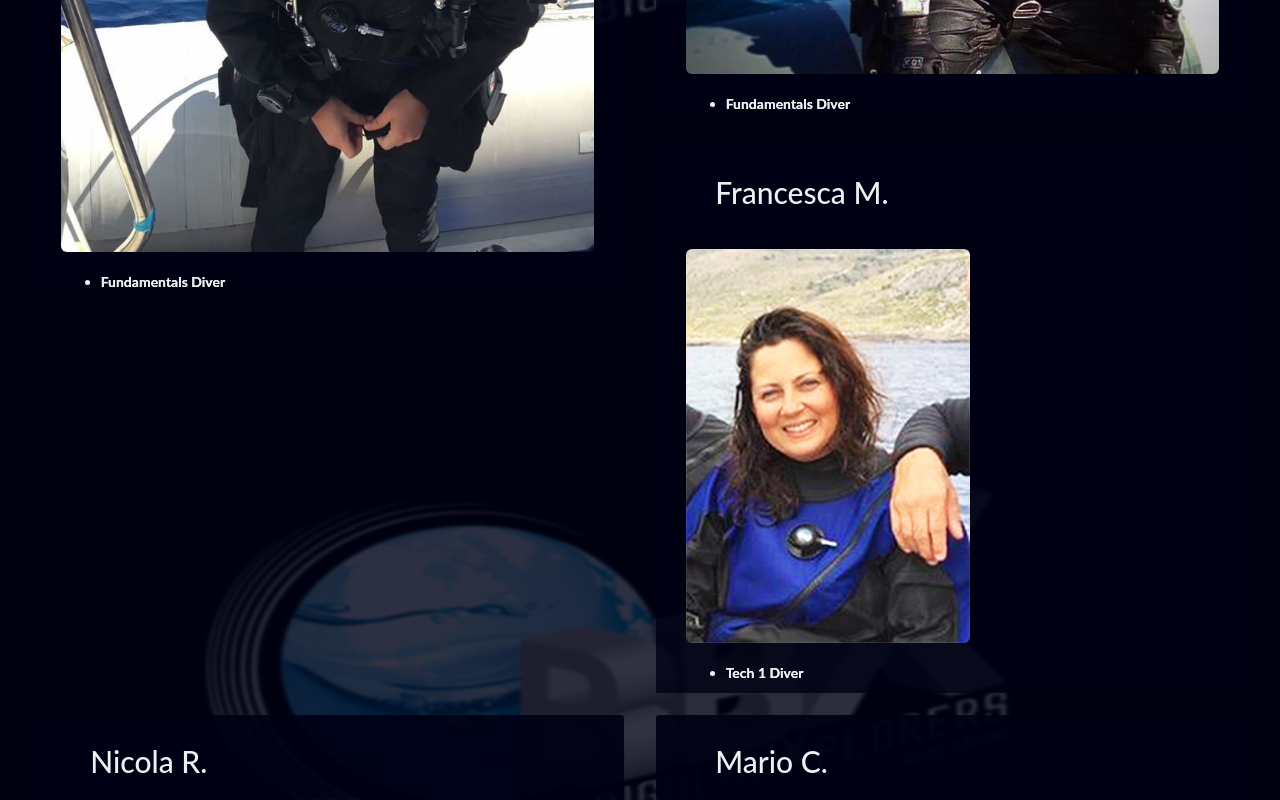
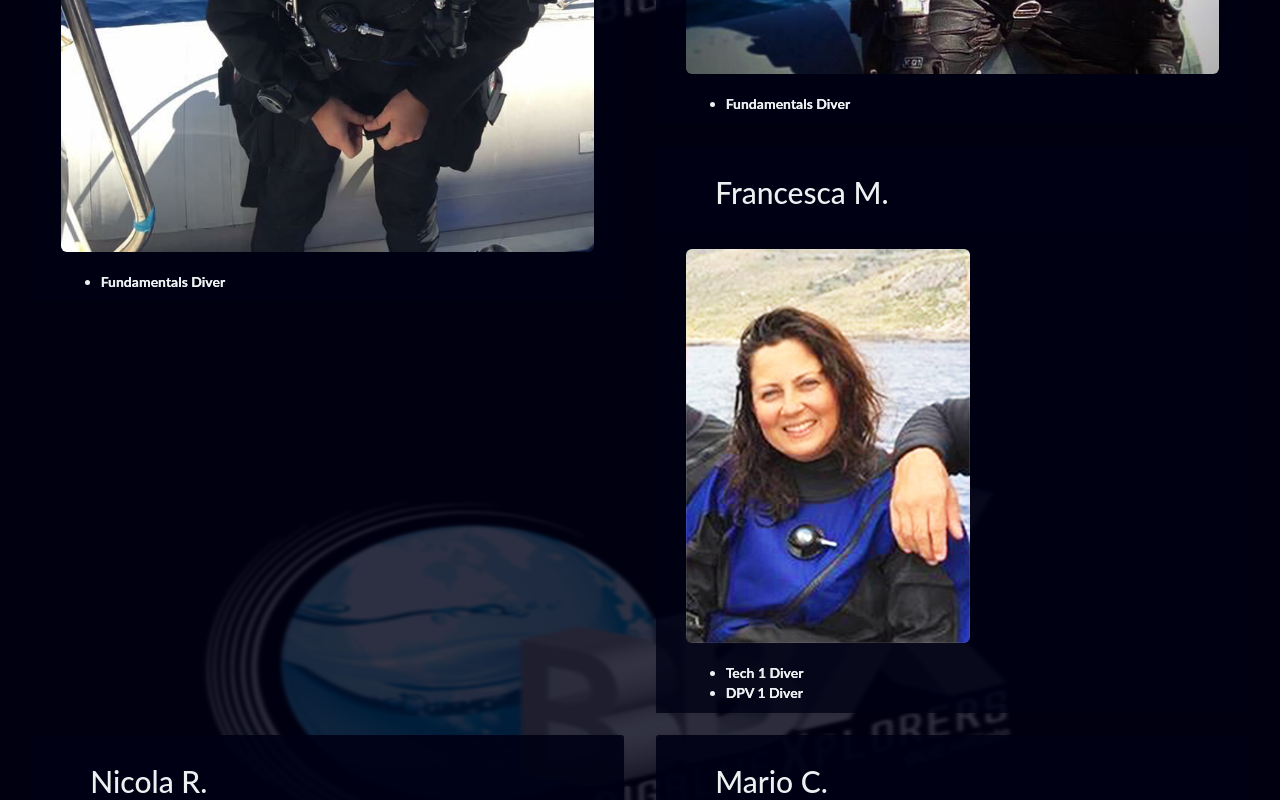
Before and after one commit to nicolarossi/BBX, a plain HTML site: page WebContent/associati.html in a window 1280 px wide. Shown: the part 2000-2800 px from the top of the page. Drawn offline with nearby package versions, Linux system fonts and the light colour scheme.

Commit message:
Added dpv fields

```diff
--- a/WebContent/data/mapping_associati.js
+++ b/WebContent/data/mapping_associati.js
@@ -1,8 +1,10 @@
 associati=[
-    { name : "Giuseppe R." ,
+    {
+	name : "Giuseppe R." ,
       level : "Tech 1",
       image : "images/associati/rodio.jpg",
       female : "false"
+
     }
     , { name : "Silvia M." ,
 	level : "Fundamentals",
@@ -27,6 +29,7 @@ associati=[
     , { name : "Francesca M." ,
 	level : "Tech 1",
 	image : "images/associati/Marini.jpg",
+	dpv : "DPV 1 ",
 	female : "true"
       }
     , { name : "Nicola R." ,
@@ -37,6 +40,7 @@ associati=[
     , { name : "Mario C." ,
 	level : "Rec 3",
 	image : "images/associati/mario_cacciuni.jpg",
+	dpv : "DPV 1 ",
 	female : "false"
       }
     , { name : "Flavia A." ,
@@ -45,33 +49,40 @@ associati=[
 	female : "true"
       }
     , { name : "Cristiano S." ,
-	level : "Tech 2 diver</li><li>Cave 1",
+	level : "Tech 2 ",
 	image : "images/associati/cristiano_s.jpg",
+	cave : "Cave 1",
+	dpv : "DPV 1 ",
 	female : "false"
       }
     , { name : "Emiliano R." ,
 	level : "Istruttore GUE</li><li>Tech 2",
 	image : "images/associati/emiliano.jpg",
+	dpv : "DPV 1 ",
 	female : "false"
       }
     , { name : "Giuseppe B." ,
 	level : "Rec 3",
 	image : "images/associati/barbieri_sr.jpg",
+	dpv : "DPV 1 ",
 	female : "false"
       }
     , { name : "Alfredo C." ,
 	level : "Rec 3",
 	image : "images/associati/alfredo.jpg",
+	dpv : "DPV 1 ",
 	female : "false"
       }
     , { name : "Massimiliano S." ,
 	level : "Tech 2",
 	image : "images/associati/sabatini.jpg",
+	dpv : "DPV 1 ",
 	female : "false"
       }
     , { name : "Massimo P." ,
 	level : "Tech 1",
 	image : "images/associati/massimo_p.jpg",
+	dpv : "DPV 1 ",
 	female : "false"
       }
     , { name : "Mattia B." ,
@@ -82,6 +93,7 @@ associati=[
     , { name : "Giovanni P." ,
 	level : "Tech 1",
 	image : "images/associati/giovanni_p.jpg",
+	dpv : "",
 	female : "false"
       }
 ];
--- a/WebContent/src/associati.js
+++ b/WebContent/src/associati.js
@@ -23,7 +23,22 @@ function load_associati() {
 	header.html("<strong><h2>"+socio.name+"</h2></strong>");
 
 	var body=$("<div class='panel-body'></div>");
-	body.html("<img class='img img-responsive img-rounded' src='"+socio.image+"'><br><strong><ul><li>"+socio.level+" Diver</li></ul></strong>");
+
+	var html="<img class='img img-responsive img-rounded' src='"+socio.image+"'><br><strong><ul>"
+
+	html+="<li>"+socio.level+" Diver</li>";
+
+	if (( 'cave' in socio ) && ( socio.cave != "")) {
+	    html+="<li><strong>"+socio.cave+" Diver</strong></li>";
+	}
+	if (( 'dpv' in socio ) && ( socio.dpv != "")) {
+	    html+="<li><strong>"+socio.dpv+" Diver</strong></li>";
+	}
+
+	html+="</ul></strong>";
+
+
+	body.html(html);
 
 //	var footer=$("<div class='panel-footer'></div>");
 //	footer.html("<ul><li><strong>"+socio.level+"</strong></li></ul>");
```
Also changed, not shown: WebContent/staff.html (+4 -0 lines).
